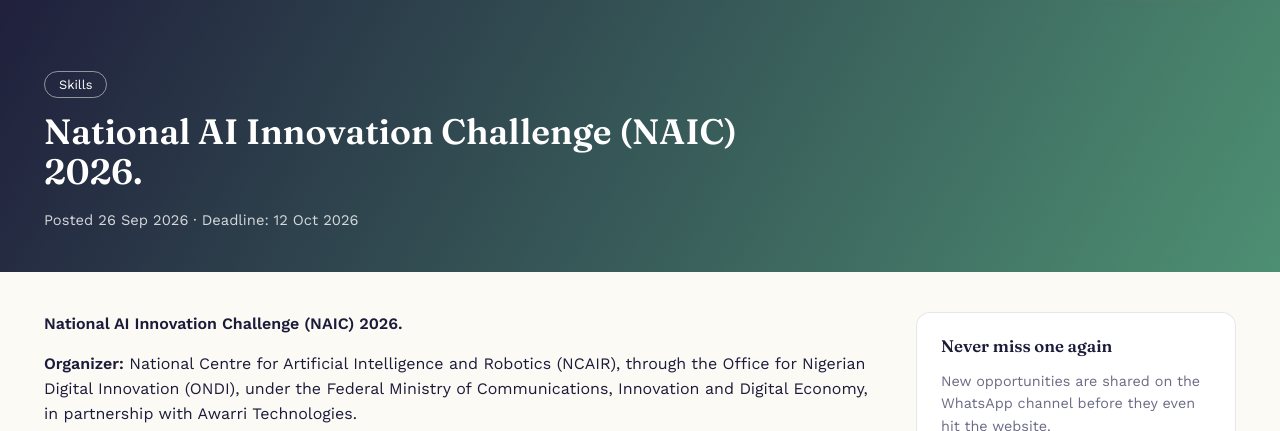
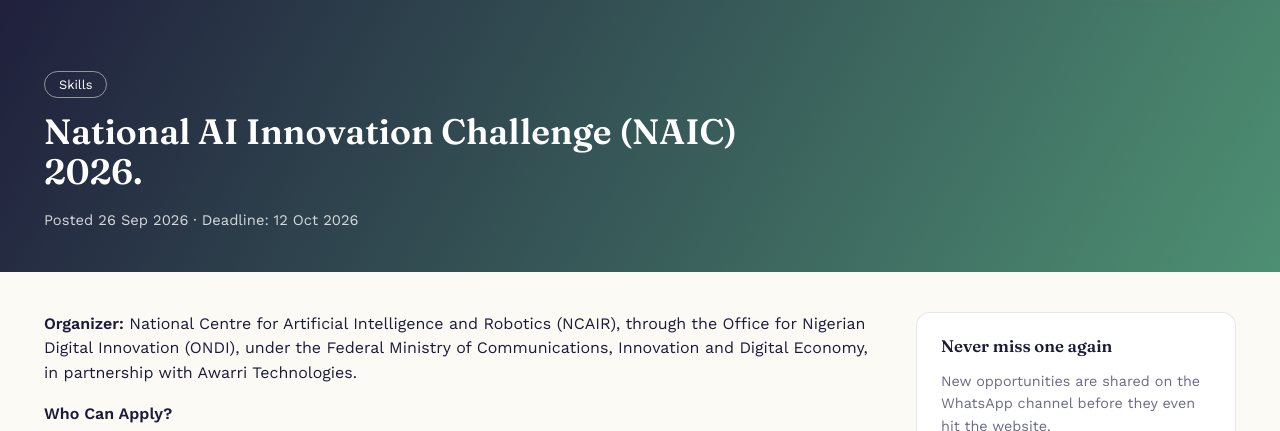
Before and after one commit to thompsonfavour399-prog/SCHOLARS-PLANET, an Eleventy site: page content/posts/national-ai-innovation-challenge-naic-2026.md in a window 1280 px wide. Shown: the part 76-507 px from the top of the page. Built offline with nearby package versions, Linux system fonts and the light colour scheme; Eleventy itself is replaced by a stand-in of ours; files that its build step writes are made by us from their sources.

Commit message:
Update Opportunities “national-ai-innovation-challenge-naic-2026”

```diff
--- a/content/posts/national-ai-innovation-challenge-naic-2026.md
+++ b/content/posts/national-ai-innovation-challenge-naic-2026.md
@@ -10,8 +10,6 @@ summary: "National AI Innovation Challenge (NAIC) 2026 is now open for Nigerian
 link: https://ncair.nitda.gov.ng/naic
 image: /assets/img/uploads/img_20260926_104314.jpg
 ---
-**National AI Innovation Challenge (NAIC) 2026.**
-
 **Organizer:** National Centre for Artificial Intelligence and Robotics (NCAIR), through the Office for Nigerian Digital Innovation (ONDI), under the Federal Ministry of Communications, Innovation and Digital Economy, in partnership with Awarri Technologies.
 
 **Who Can Apply?**
```
